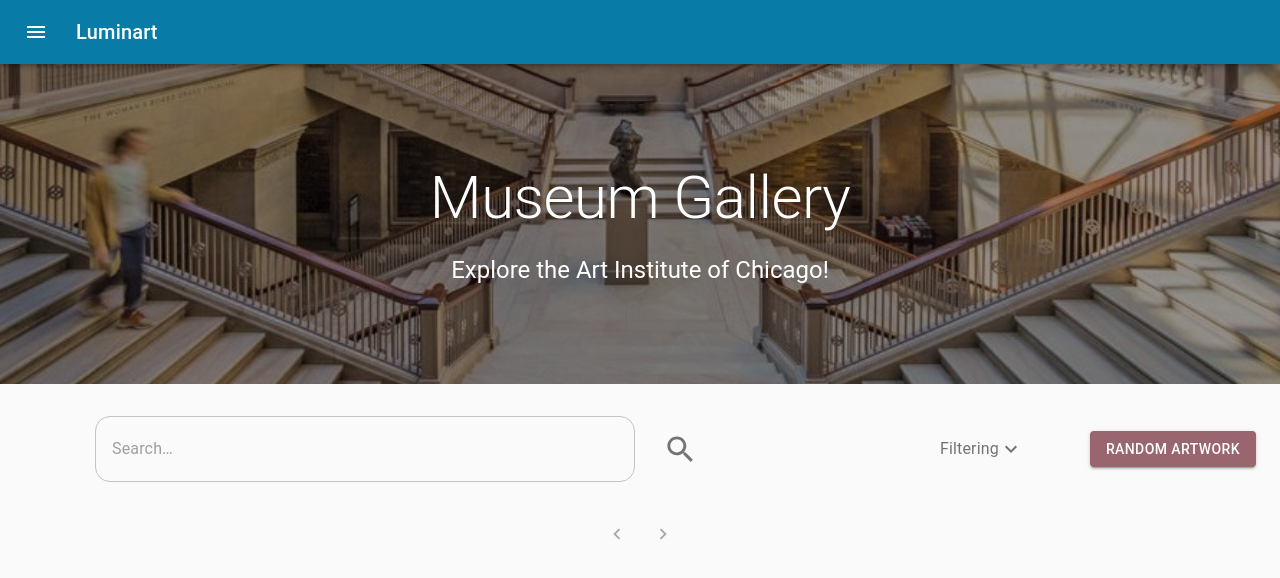
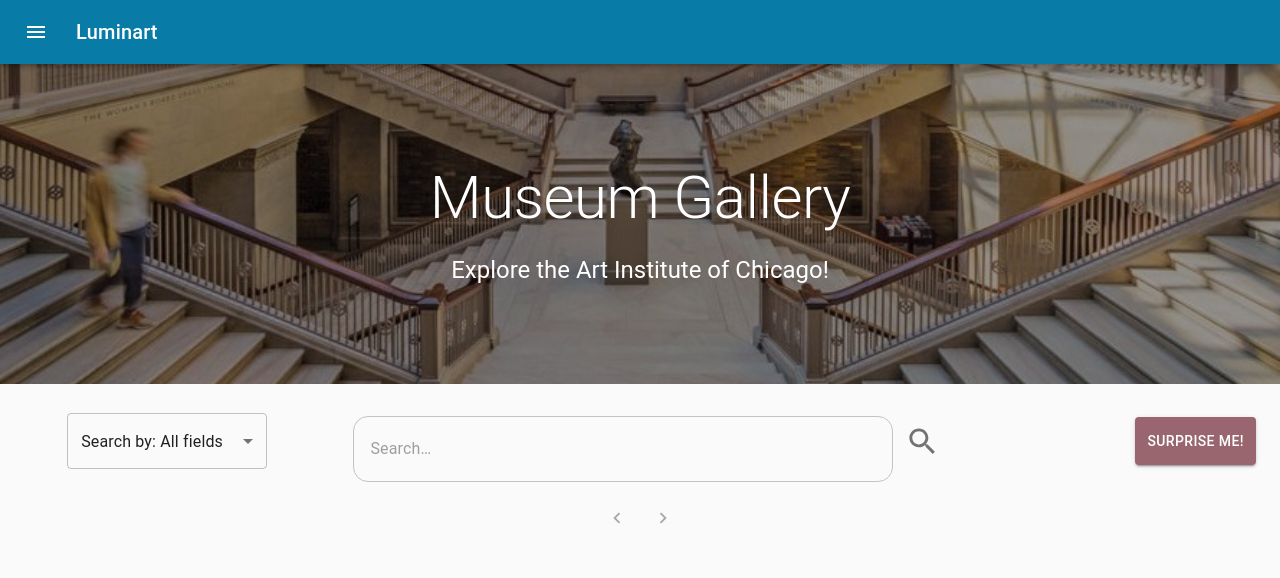
Before and after one commit to googleinterns/step65-2020, a React (Create React App) app in the folder frontend/: page /museum-gallery in a window 1280 px wide. Shown: the top 578 px of the page. Built offline with nearby package versions, Linux system fonts and the light colour scheme; no server answers.

Commit message:
add filter bar

```diff
--- a/frontend/src/components/dashboard/MuseumGallery.js
+++ b/frontend/src/components/dashboard/MuseumGallery.js
@@ -5,6 +5,7 @@ import IconButton from '@material-ui/core/IconButton';
 import SearchIcon from '@material-ui/icons/Search';
 import FormControl from '@material-ui/core/FormControl';
 import InputLabel from '@material-ui/core/InputLabel';
+import Menu from '@material-ui/core/Menu';
 import Select from '@material-ui/core/Select';
 import MenuItem from '@material-ui/core/MenuItem';
 import {makeStyles} from '@material-ui/core/styles';
@@ -15,7 +16,7 @@ import Typography from '@material-ui/core/Typography';
 import LinearProgress from '@material-ui/core/LinearProgress';
 import InputBase from '@material-ui/core/InputBase';
 import ExpandMoreIcon from '@material-ui/icons/ExpandMore';
-import Button from '@material-ui/core/Button'
+import Button from '@material-ui/core/Button';
 
 const useStyles = makeStyles((theme) => ({
   loading: {
@@ -44,7 +45,7 @@ const useStyles = makeStyles((theme) => ({
   searchTextField: {
     border: 'solid 1px #c3c3c3',
     borderRadius: '15px',
-    margin: theme.spacing(2),
+    marginTop: theme.spacing(2),
     padding: theme.spacing(2),
     width: '60ch',
   },
@@ -54,14 +55,24 @@ const useStyles = makeStyles((theme) => ({
   },
   filterDrawer: {
     display: 'none',
-    justifyContent: 'center',
-    paddingBottom: theme.spacing(5),
+    paddingBottom: theme.spacing(2),
   },
-  drawerButton: {
-    width: 'auto',
+  filters: {
+    'backgroundColor': theme.palette.primary,
+    'border': 'solid 1px #c3c3c3',
+    'borderRadius': '15px',
+    'display': 'inline-block',
+    'padding': theme.spacing(1),
+    'margin': theme.spacing(1),
+    'width': 'auto',
+    '&:hover': {border: 'solid 1px black'},
   },
-  filterSelects: {
+  sortByMenu: {
+    display: 'none',
     margin: theme.spacing(2),
+  },
+  surpriseMe: {
+    padding: theme.spacing(2)*.75,
   },
   pagination: {
     display: 'flex',
@@ -73,15 +84,6 @@ const useStyles = makeStyles((theme) => ({
 export default function MuseumGallery() {
   const classes = useStyles();
 
-  const handleDrawerChange = (event) => {
-    const content = document.getElementById('filter-drawer');
-    if (content.style.display === 'flex') {
-      content.style.display = 'none';
-    } else {
-      content.style.display = 'flex';
-    }
-  };
-
   /*
    only set newQuery to be true when there is a change to the page number,
    the "sort by" field, or when the search button is pressed
@@ -89,9 +91,10 @@ export default function MuseumGallery() {
   const [newQuery, setNewQuery] = React.useState(false);
 
   const [sortBy, setSortBy] = React.useState('relevance');
-  const handleChangeSortBy = (event) => {
+  const handleChangeSortBy = (event, value) => {
     setNewQuery(true);
-    setSortBy(event.target.value);
+    setSortBy(value);
+    handleCloseSortByMenu();
   };
   const [museumPage, setMuseumPage] = useState(1);
   const handleChangePage = (event, value) => {
@@ -103,10 +106,25 @@ export default function MuseumGallery() {
     setNewQuery(true);
     setSearchQuery(document.getElementById('search-textfield').value);
     setMuseumPage(1);
+    document.getElementById('filter-drawer').style.display = 'block';
   };
+  const clearSearchQuery = () => {
+    document.getElementById('filter-drawer').style.display = 'none';
+    setNewQuery(true);
+    setSearchQuery('');
+    setMuseumPage(1);
+  };
+
   const [searchField, setSearchField] = React.useState('all-fields');
   const handleChangeSearchField = (event) => {
     setSearchField(event.target.value);
+  };
+  const [anchorEl, setAnchorEl] = React.useState(null);
+  const handleClickSortByMenu = (event) => {
+    setAnchorEl(event.currentTarget);
+  };
+  const handleCloseSortByMenu = () => {
+    setAnchorEl(null);
   };
 
   const artworksMap = useSelector(
@@ -154,20 +172,20 @@ export default function MuseumGallery() {
         </div>
       )}
       <Container className={classes.searchAndSortByBar}>
-        {/*<Container className={classes.searchByContainer}>*/}
-        {/*  <FormControl variant="outlined" className={classes.formControl}>*/}
-        {/*    <Select*/}
-        {/*      id="search-field"*/}
-        {/*      value={searchField}*/}
-        {/*      onChange={handleChangeSearchField}*/}
-        {/*    >*/}
-        {/*      <MenuItem value="all-fields">Search by: All fields</MenuItem>*/}
-        {/*      <MenuItem value="artist_title">Artist</MenuItem>*/}
-        {/*      <MenuItem value="description">Description</MenuItem>*/}
-        {/*      <MenuItem value="title">Title</MenuItem>*/}
-        {/*    </Select>*/}
-        {/*  </FormControl>*/}
-        {/*</Container>*/}
+        <Container className={classes.searchByContainer}>
+          <FormControl variant="outlined" className={classes.formControl}>
+            <Select
+              id="search-field"
+              value={searchField}
+              onChange={handleChangeSearchField}
+            >
+              <MenuItem value="all-fields">Search by: All fields</MenuItem>
+              <MenuItem value="artist_title">Artist</MenuItem>
+              <MenuItem value="description">Description</MenuItem>
+              <MenuItem value="title">Title</MenuItem>
+            </Select>
+          </FormControl>
+        </Container>
         <Container className={classes.searchComponents}>
           <InputBase
             placeholder="Search…"
@@ -189,52 +207,61 @@ export default function MuseumGallery() {
             </IconButton>
           </div>
         </Container>
-        <Container className={classes.drawerButton}>
-          <IconButton
-            aria-label="filtering options"
-            onClick={handleDrawerChange}
-          >
-            <Typography>Filtering</Typography>
-            <ExpandMoreIcon/>
-          </IconButton>
-        </Container>
-        <Button variant="contained" color="secondary">
-          Random artwork
+        <Button
+          variant="contained"
+          color="secondary"
+          className={classes.surpriseMe}
+        >
+          Surprise me!
         </Button>
       </Container>
       <Container id="filter-drawer" className={classes.filterDrawer}>
-          {/*<FormControl variant="outlined" className={classes.formControl}>*/}
-          {/*  <Select*/}
-          {/*    id="search-field"*/}
-          {/*    value={searchField}*/}
-          {/*    onChange={handleChangeSearchField}*/}
-          {/*  >*/}
-          {/*    <MenuItem value="all-fields">Search by: All fields</MenuItem>*/}
-          {/*    <MenuItem value="artist_title">Artist</MenuItem>*/}
-          {/*    <MenuItem value="description">Description</MenuItem>*/}
-          {/*    <MenuItem value="title">Title</MenuItem>*/}
-          {/*  </Select>*/}
-          {/*</FormControl>*/}
+        <Button
+          aria-controls="sort-by-menu"
+          aria-haspopup="true"
+          className={classes.filters}
+          onClick={handleClickSortByMenu}
+        >
+          Sort By: {sortBy} &#x25BC;
+        </Button>
+        <Menu
+          id="sort-by-menu"
+          anchorEl={anchorEl}
+          keepMounted
+          open={Boolean(anchorEl)}
+          onClose={handleCloseSortByMenu}
+        >
+          <MenuItem
+            onClick={(event) => handleChangeSortBy(event, 'relevance')}
+          >
+            Relevance
+          </MenuItem>
+          <MenuItem
+            onClick={(event) => handleChangeSortBy(event, 'artist')}
+          >
+            Artist
+          </MenuItem>
+          <MenuItem
+            onClick={(event) => handleChangeSortBy(event, 'date')}
+          >
+            Date
+          </MenuItem>
+          <MenuItem
+            onClick={(event) => handleChangeSortBy(event, 'title')}
+          >
+            Title
+          </MenuItem>
+        </Menu>
+        <Button
+          id="search-filter"
+          className={classes.filters}
+          onClick={clearSearchQuery}
+        >
+          Search by: {searchQuery} &#10006;
+        </Button>
         <FormControl
           variant="filled"
-          className={[classes.filterSelects, classes.formControl].join(' ')}
-        >
-          <InputLabel shrink id="placeholder-label">Search By</InputLabel>
-          <Select
-            labelId="placeholder-label"
-            id="placeholder"
-            label="Placeholder"
-            value="allFields"
-          >
-            <MenuItem value="allFields">All fields</MenuItem>
-            <MenuItem value="artist">Placeholder</MenuItem>
-            <MenuItem value="date">Placeholder</MenuItem>
-            <MenuItem value="title">Placeholder</MenuItem>
-          </Select>
-        </FormControl>
-        <FormControl
-          variant="filled"
-          className={[classes.filterSelects, classes.formControl].join(' ')}
+          className={[classes.sortByMenu, classes.formControl].join(' ')}
         >
           <InputLabel shrink id="sort-by-label">Sort By</InputLabel>
           <Select
```
